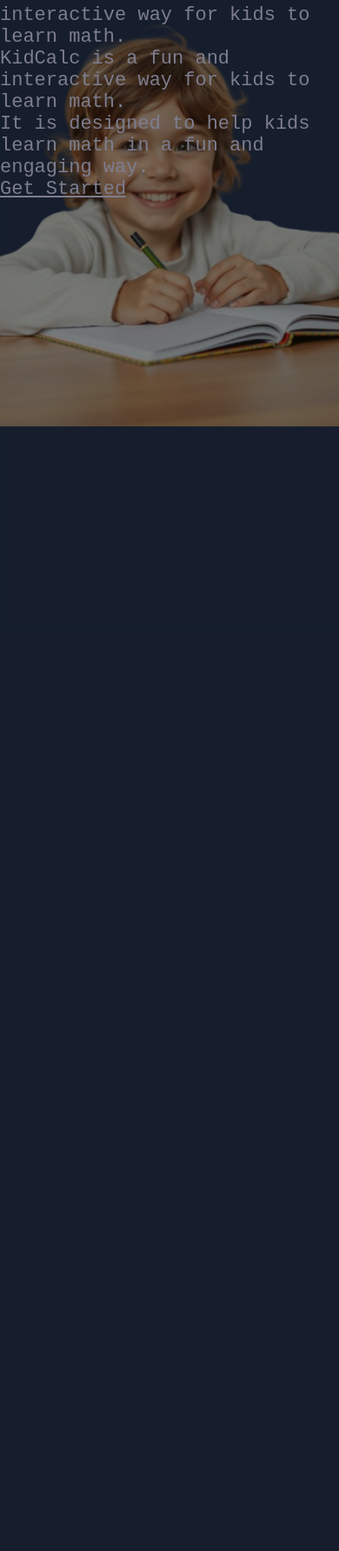
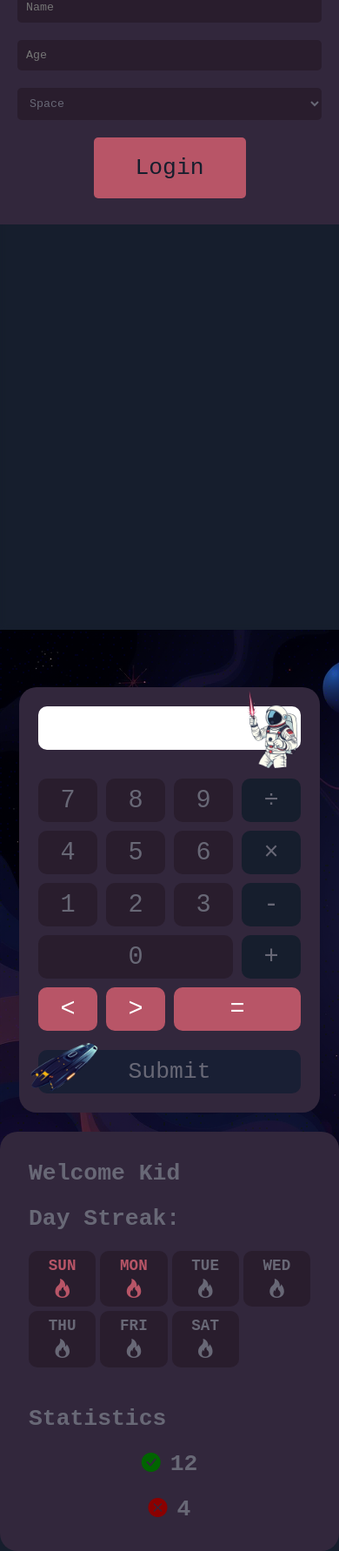
Before and after one commit to ahmedmousa-deci/lvl3_project, a plain HTML site: page kidCalc/index.html in a window 390 px wide. Shown: the part 120-1903 px from the top of the page at 87% size. Before the commit the page ends 844 px from the top, so only its background shows below. Drawn offline with Linux system fonts and the light colour scheme.

Commit message:
fixed all proplems

```diff
--- a/kidCalc/assets/css/fruits.css
+++ b/kidCalc/assets/css/fruits.css
@@ -1,6 +1,6 @@
 /* define theme images */
 
-html {
+.kidcalc_section {
   background-image: url(../images/fruits.png);
 }
 
--- a/kidCalc/assets/css/index.css
+++ /dev/null
@@ -1,40 +0,0 @@
-.home {
-  display: flex;
-  align-items: center;
-  /* disable the scroll bar */
-  overflow: hidden;
-}
-
-.bg_img {
-  width: 50%;
-  /* make the image a little bit darker */
-  filter: brightness(0.5);
-}
-
-.context {
-  white-space: nowrap;
-  width: 50%;
-  z-index: 9;
-  /* make the font a little bit lighter */
-  filter: brightness(1.2);
-}
-
-
-/* responsive */
-
-@media (max-width: 768px) {
-  .home {
-    flex-direction: column;
-  }
-
-  .bg_img {
-    width: 100%;
-    transform: translateY(-50%);
-  }
-
-  .context {
-    width: 100%;
-    white-space: normal;
-  }
-
-}
--- a/kidCalc/assets/css/kidcalc.css
+++ b/kidCalc/assets/css/kidcalc.css
@@ -1,7 +1,3 @@
-.kidBody {
-  padding-top: 2rem;
-}
-
 .kidcalc {
   max-width: 400px;
   margin: auto;
--- a/kidCalc/assets/css/login.css
+++ b/kidCalc/assets/css/login.css
@@ -1,6 +1,6 @@
 .form {
   /* centering the form */
-  margin: 1.5rem auto;
+  margin: auto;
   /* i used min max width to make it responsive */
   min-width: 300px;
   max-width: 600px;
--- a/kidCalc/assets/css/space.css
+++ b/kidCalc/assets/css/space.css
@@ -1,6 +1,6 @@
 /* define theme images */
 
-html {
+.kidcalc_section {
   background-image: url(../images/space.png);
 }
 
--- a/kidCalc/assets/css/style.css
+++ b/kidCalc/assets/css/style.css
@@ -1,6 +1,5 @@
 @import url(../bootstrap-icons-1.11.3/font/bootstrap-icons.css);
 /* import style files */
-@import url(./index.css);
 @import url(./kidcalc.css);
 @import url(./login.css);
 
@@ -45,3 +44,10 @@ body {
   /* i will use position absolute in the future */
   position: relative;
 }
+
+
+.login_section, .kidcalc_section {
+  height: 100vh;
+  position: relative;
+  padding-top: 2rem;
+}
--- a/kidCalc/index.html
+++ b/kidCalc/index.html
@@ -5,17 +5,103 @@
   <meta charset="UTF-8">
   <meta name="viewport" content="width=device-width, initial-scale=1.0">
   <link rel="stylesheet" href="./assets/css/style.css">
+  <link rel="stylesheet" href="./assets/css/space.css" id="space_link">
+  <link rel="stylesheet" href="./assets/css/fruits.css" id="fruits_link" disabled>
   <title>KidCalc | Home page</title>
 </head>
 
 <body class="home">
-  <div class="context">
-    <h1 class="welcome_title">Welcome to KidCalc</h1>
-    <p class="welcome_text">KidCalc is a fun and interactive way for kids to learn math. <br> KidCalc is a fun and interactive way for kids to learn math. <br> It is designed to help
-      kids learn math in a fun and engaging way. </p>
-    <a href="./pages/login.html" class="btn">Get Started</a>
-  </div>
-  <img src="./assets/images/homepage_background.png" alt="A cute girl writes in her notebook" class="bg_img">
+  <section class="login_section">
+    <!-- form -->
+    <form action="#" class="form" id="form">
+      <h1 class="form_title">Login</h1>
+      <!-- require property force the user to not leave the inputs empty -->
+      <input type="text" class="name" placeholder="Name" name="name" id="name" required>
+      <input type="number" class="age" placeholder="Age" name="age" required>
+      <select name="theme" class="theme" id="theme" required>
+        <!-- i made the "-" option to make force the user to choose -->
+        <option value="space">Space</option>
+        <option value="fruits">Fruits</option>
+      </select>
+      <button type="submit" class="login_btn">Login</button>
+    </form>
+  </section>
+  <section class="kidcalc_section">
+      <!-- kidCalc -->
+  <section class="kidcalc">
+    <input type="text" class="expression_input" readonly>
+    <!-- keypad -->
+    <div class="keypad">
+      <!-- Numbers in calculator order (7-8-9 on top) -->
+      <button class="key">7</button>
+      <button class="key">8</button>
+      <button class="key">9</button>
+      <button class="key">&divide;</button>
+      <button class="key">4</button>
+      <button class="key">5</button>
+      <button class="key">6</button>
+      <button class="key">&times;</button>
+      <button class="key">1</button>
+      <button class="key">2</button>
+      <button class="key">3</button>
+      <button class="key">-</button>
+      <button class="key">0</button>
+      <button class="key">+</button>
+      <button class="key">&lt;</button>
+      <button class="key">&gt;</button>
+      <button class="key">=</button>
+    </div>
+    <button class="submit">Submit</button>
+  </section>
+  <!-- information bar -->
+  <section class="info_bar">
+    <h3 class="title">Welcome <span id="name">Kid</span></h3>
+    <!-- day streak -->
+    <h3 class="title">Day Streak: </h3>
+    <div class="streak">
+      <div class="streak_day sun">
+        <h4 class="day_streak">SUN</h4>
+        <i class="bi bi-fire"></i>
+      </div>
+      <div class="streak_day mon">
+        <h4 class="day_streak">MON</h4>
+        <i class="bi bi-fire"></i>
+      </div>
+      <div class="streak_day tue">
+        <h4 class="day_streak">TUE</h4>
+        <i class="bi bi-fire"></i>
+      </div>
+      <div class="streak_day wed">
+        <h4 class="day_streak">WED</h4>
+        <i class="bi bi-fire"></i>
+      </div>
+      <div class="streak_day thu">
+        <h4 class="day_streak">THU</h4>
+        <i class="bi bi-fire"></i>
+      </div>
+      <div class="streak_day fri">
+        <h4 class="day_streak">FRI</h4>
+        <i class="bi bi-fire"></i>
+      </div>
+      <div class="streak_day sat">
+        <h4 class="day_streak">SAT</h4>
+        <i class="bi bi-fire"></i>
+      </div>
+    </div>
+    <!-- statistics -->
+    <h3 class="title">Statistics</h3>
+    <div class="statistics">
+      <div class="correct">
+        <i class="bi bi-check-circle-fill"></i>
+        <span class="stat">12</span>
+      </div>
+      <div class="incorrect">
+        <i class="bi bi-x-circle-fill"></i>
+        <span class="stat">4</span>
+      </div>
+  </section>
+  </section>
+  <script src="./scripts/index.js"></script>
 </body>
 
 </html>
--- /dev/null
+++ b/kidCalc/scripts/index.js
@@ -0,0 +1,25 @@
+const theme = localStorage.getItem('theme');
+
+// set the theme based on the user's preference
+if (theme === "fruits") {
+  document.getElementById("fruits_link").disabled = false;
+} else {
+  document.getElementById("space_link").disabled = false;
+}
+
+
+const themeSelector = document.getElementById("theme");
+if (theme) {
+  themeSelector.value = theme;
+}
+
+themeSelector.onchange = () => {
+  localStorage.setItem("theme", themeSelector.value);
+  if (themeSelector.value === "fruits") {
+    document.getElementById("fruits_link").disabled = false;
+    document.getElementById("space_link").disabled = true;
+  } else {
+    document.getElementById("space_link").disabled = false;
+    document.getElementById("fruits_link").disabled = true;
+  }
+}
```
Also changed, not shown: blog_post/assets/css/ai_blog.css (+19 -2 lines), blog_post/pages/ai_blog.html (+20 -0 lines), kidCalc/pages/login.html (+1 -14 lines), kidCalc/scripts/kidcalc.js (deleted, +0 -20 lines), kidCalc/scripts/login.js (deleted, +0 -10 lines).
